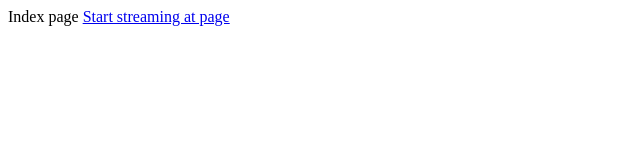
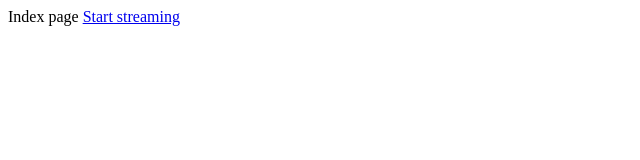
Before and after one commit to IgorZ07/vstream, a website: page index.html in a window 1280 px wide. Shown: the full height of the page, 0-640 px from the left. Drawn offline with Linux system fonts and the light colour scheme.

Commit message:
Deploy try

```diff
--- a/index.html
+++ b/index.html
@@ -7,6 +7,6 @@
 </head>
 <body>
   <p2>Index page</p2>
-  <a href="/stream">Start streaming at page</a>
+  <a href="/stream">Start streaming</a>
 </body>
 </html>
```
